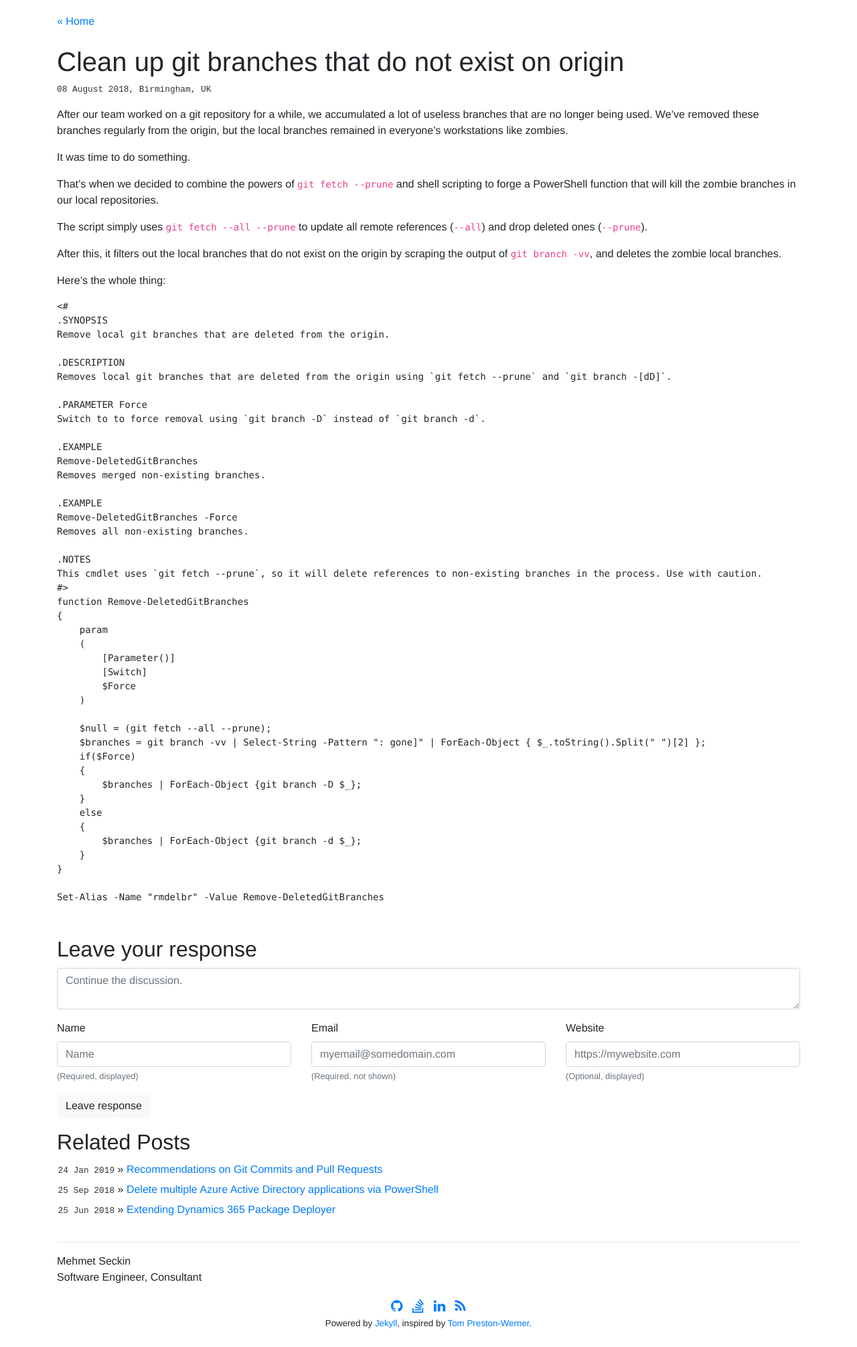
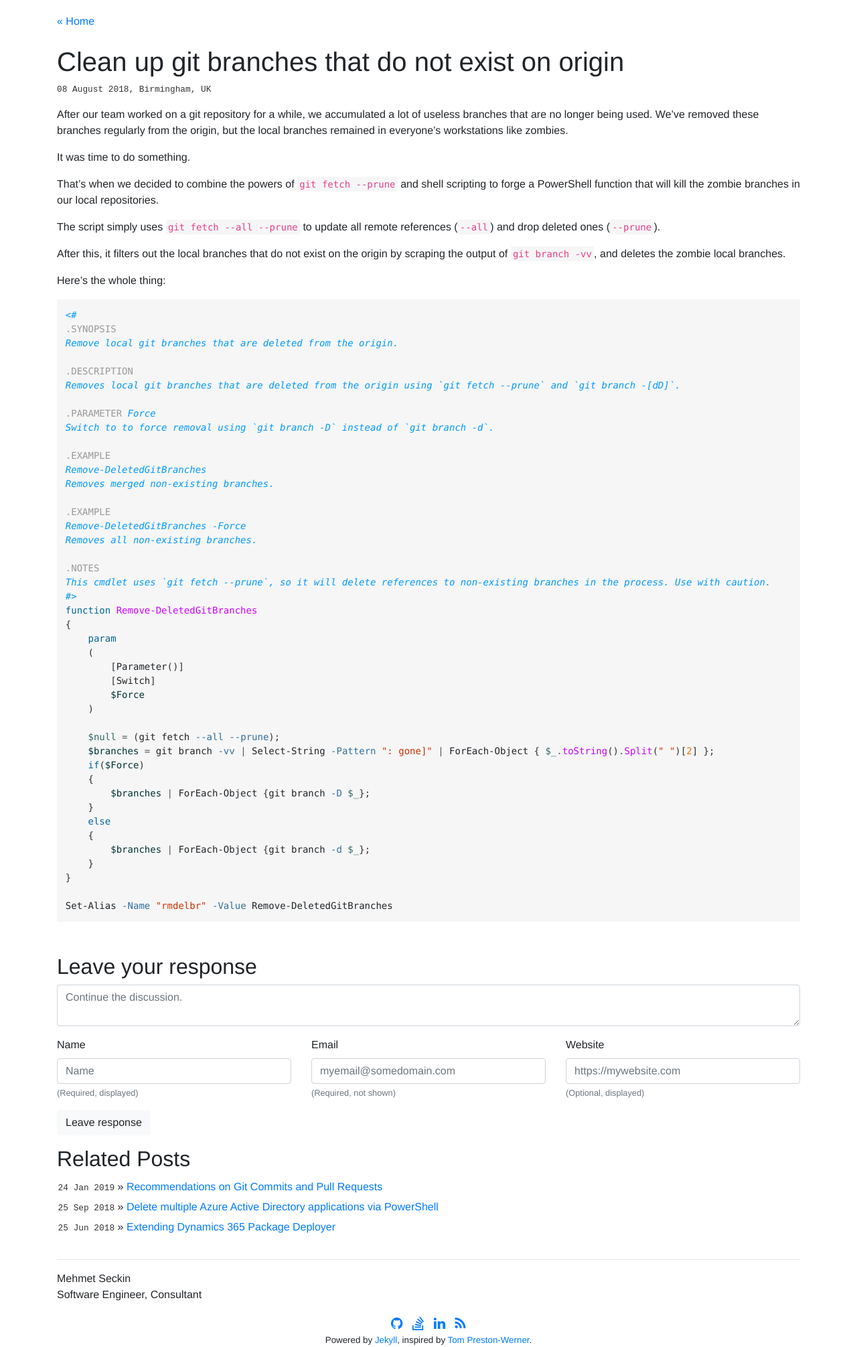
Before and after one commit to mehmetseckin/mehmetseckin.github.io, a Jekyll site: the page built from _posts/2018-08-08-clean-up-git-branches-that-do-not-exist-on-origin.md, in a window 1280 px wide. Shown: the whole page at 67% size. Built offline with Jekyll 4.4.1, drawn with Linux system fonts in a browser that asks for light colours; before the commit the page ends 1986 px from its top, so only the background shows below that.

Commit message:
Enhance syntax highlighting

```diff
--- a/_layouts/default.html
+++ b/_layouts/default.html
@@ -14,6 +14,7 @@
   <meta name="viewport" content="width=device-width, initial-scale=1, shrink-to-fit=no">
   <link rel="stylesheet" href="//stackpath.bootstrapcdn.com/bootstrap/4.1.1/css/bootstrap.min.css" integrity="sha384-WskhaSGFgHYWDcbwN70/dfYBj47jz9qbsMId/iRN3ewGhXQFZCSftd1LZCfmhktB" crossorigin="anonymous">
   <link rel="stylesheet" href="//cdnjs.cloudflare.com/ajax/libs/font-awesome/4.7.0/css/font-awesome.min.css">
+  <link rel="stylesheet" href="/css/highlight.css">
   <link rel="stylesheet" href="/css/static.css">
   {% seo %}
 </head>
--- /dev/null
+++ b/css/highlight.css
@@ -0,0 +1,71 @@
+.highlight .hll { background-color: #ffc; }
+.highlight .c { color: #888; font-weight: bold; } /* Comment */
+.highlight .err { color: #a00; background-color: #fff } /* Error */
+.highlight .k { color: #069; } /* Keyword */
+.highlight .o { color: #555 } /* Operator */
+.highlight .p { color: #333 } /* Punctuation */
+.highlight .po { color: #333 } /* Parenthesis Outer */
+.highlight .pi { color: #553 } /* Parenthesis Inner */
+.highlight .cm { color: #09f; font-style: italic } /* Comment.Multiline */
+.highlight .cp { color: #099 } /* Comment.Preproc */
+.highlight .c1 { color: #999; } /* Comment.Single */
+.highlight .cs { color: #999; } /* Comment.Special */
+.highlight .gd { background-color: #fcc; border: 1px solid #c00 } /* Generic.Deleted */
+.highlight .ge { font-style: italic } /* Generic.Emph */
+.highlight .gr { color: #f00 } /* Generic.Error */
+.highlight .gh { color: #030; } /* Generic.Heading */
+.highlight .gi { background-color: #cfc; border: 1px solid #0c0 } /* Generic.Inserted */
+.highlight .go { color: #aaa } /* Generic.Output */
+.highlight .gp { color: #009; } /* Generic.Prompt */
+.highlight .gs { } /* Generic.Strong */
+.highlight .gu { color: #030; } /* Generic.Subheading */
+.highlight .gt { color: #9c6 } /* Generic.Traceback */
+.highlight .kc { color: #069; } /* Keyword.Constant */
+.highlight .kd { color: #069; } /* Keyword.Declaration */
+.highlight .kn { color: #069; } /* Keyword.Namespace */
+.highlight .kp { color: #069 } /* Keyword.Pseudo */
+.highlight .kr { color: #069; } /* Keyword.Reserved */
+.highlight .kt { color: #078; } /* Keyword.Type */
+.highlight .m  { color: #d50 } /* Literal.Number */
+.highlight .mi { color: #f60 } /* Literal.Number */
+.highlight .s  { color: #d44950 } /* Literal.String */
+.highlight .s2 { color: #d44950 } /* Literal.String */
+.highlight .s2 { color: #d44950 } /* Literal.String */
+.highlight .na { color: #4f9fcf } /* Name.Attribute */
+.highlight .nb { color: #366 } /* Name.Builtin */
+.highlight .nc { color: #0a8; } /* Name.Class */
+.highlight .no { color: #360 } /* Name.Constant */
+.highlight .nd { color: #77c } /* Name.Decorator */
+.highlight .ni { color: #999; } /* Name.Entity */
+.highlight .ne { color: #c00; } /* Name.Exception */
+.highlight .nf { color: #c0f } /* Name.Function */
+.highlight .nl { color: #648 } /* Name.Label */
+.highlight .nn { color: #0cf; } /* Name.Namespace */
+.highlight .nt { color: #2f6f9f; } /* Name.Tag */
+.highlight .nv { color: #033 } /* Name.Variable */
+.highlight .ow { color: #000; } /* Operator.Word */
+.highlight .w { color: #bbb } /* Text.Whitespace */
+.highlight .mf { color: #f60 } /* Literal.Number.Float */
+.highlight .mh { color: #f60 } /* Literal.Number.Hex */
+.highlight .mi { color: #f60 } /* Literal.Number.Integer */
+.highlight .mo { color: #f60 } /* Literal.Number.Oct */
+.highlight .sb { color: #c30 } /* Literal.String.Backtick */
+.highlight .sc { color: #c30 } /* Literal.String.Char */
+.highlight .sd { color: #c30; font-style: italic } /* Literal.String.Doc */
+.highlight .s2 { color: #c30 } /* Literal.String.Double */
+.highlight .se { color: #c30; } /* Literal.String.Escape */
+.highlight .sh { color: #c30 } /* Literal.String.Heredoc */
+.highlight .si { color: #a00 } /* Literal.String.Interpol */
+.highlight .sx { color: #c30 } /* Literal.String.Other */
+.highlight .sr { color: #3aa } /* Literal.String.Regex */
+.highlight .s1 { color: #c30 } /* Literal.String.Single */
+.highlight .ss { color: #fc3 } /* Literal.String.Symbol */
+.highlight .bp { color: #366 } /* Name.Builtin.Pseudo */
+.highlight .vc { color: #033 } /* Name.Variable.Class */
+.highlight .vg { color: #033 } /* Name.Variable.Global */
+.highlight .vi { color: #033 } /* Name.Variable.Instance */
+.highlight .il { color: #f60 } /* Literal.Number.Integer.Long */
+
+.css .o,
+.css .o + .nt,
+.css .nt + .nt { color: #999; }
--- a/css/static.css
+++ b/css/static.css
@@ -126,3 +126,19 @@
   paddinG: 0 1rem;
   border-left: .3rem solid #f2f2f2;
 }
+
+pre, code {
+    background: #f6f6f6;
+}
+
+pre {
+    padding: .8rem;
+}
+
+code {
+    padding: .2rem;
+}
+
+pre code {
+    padding: 0;
+}
```
